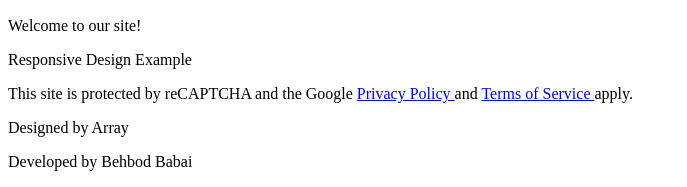
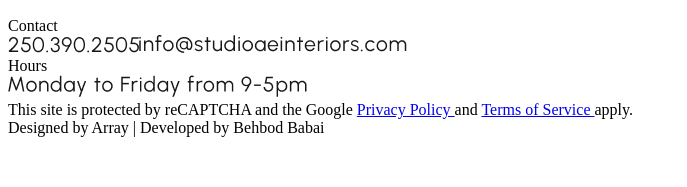
Before and after one commit to behi22/StudioAE, a website with bundled scripts: page index.html in a window 1280 px wide. Shown: the part 1092-1279 px from the top of the page, without its empty margins (0-687 px from the left). After the commit the page ends 1237 px from the top, so only its background shows below. Built offline with nearby package versions, Linux system fonts and the light colour scheme.

Commit message:
finished footer

```diff
--- a/index.html
+++ b/index.html
@@ -87,15 +87,24 @@
     </header>
     <main>
       <div class="container">
-        <div class="column">
-          <p>Welcome to our site!</p>
       </div>
-        <div class="column">
-          <p>Responsive Design Example</p>
+      <footer>
+        <div class="footer-top">
+          <div class="socials">
+            <div class="left-content">
+              <div>Contact</div>
+              <div><img src="./assets/icons/number.png" alt="number" class="image-spacing"><img src="./assets/icons/email.png" alt="email"></div>
+            </div>
+            <div class="right-content">
+              <div class="hours">Hours</div>
+              <div><img src="./assets/icons/hours.png" alt="hours"></div>
             </div>
           </div>
-    <footer>
-      <p>
+        </div>
+        <span class="footer-line"></span>
+        <div class="footer-bottom">
+          <div class="left-content">
+            <div id="terms">
               This site is protected by reCAPTCHA and the Google
               <a
                 href="https://policies.google.com/privacy"
@@ -113,9 +122,12 @@
                 Terms of Service
               </a>
               apply.
-      </p>
-      <p>Designed by Array</p>
-      <p>Developed by Behbod Babai</p>
+            </div>
+          </div>
+          <div class="right-content">
+            Designed by Array | Developed by Behbod Babai
+          </div>
+        </div>
       </footer>
   </div>
     <script type="module" src="scripts/main.js"></script>
--- a/styles/_base.scss
+++ b/styles/_base.scss
@@ -5,9 +5,7 @@
   box-sizing: border-box;
 }
 
-header,
-main,
-footer {
+main {
   box-sizing: border-box;
 }
 
@@ -25,7 +23,7 @@ header {
   display: flex;
   justify-content: space-between;
   align-items: center;
-  padding: 0 20px;
+  padding: 0 5%;
   box-sizing: border-box;
 }
 
@@ -251,8 +249,97 @@ body {
 }
 
 footer {
-  text-align: center;
-  padding: 10px;
-  background-color: #fff;
-  color: #000;
+  background-color: rgb(255, 254, 253);
+  color: rgb(75, 75, 75);
+  width: 100%;
+  box-sizing: border-box;
+  position: relative;
+  display: flex;
+  justify-content: center;
+  flex-direction: column;
+  align-items: center;
+  font-family: Urbanist;
+  font-size: 17px;
+  font-style: normal;
+  font-weight: 400;
+  line-height: 159%;
+  letter-spacing: 0.6px;
 }
+
+footer a {
+  color: rgb(75, 75, 75);
+  text-decoration-line: underline;
+}
+
+.image-spacing {
+  margin-right: 30px;
+}
+
+.socials {
+  margin-top: 30px;
+  margin-bottom: 30px;
+  font-size: 20px;
+  line-height: 189%;
+  color: gray;
+}
+
+.left-content,
+.right-content {
+  flex: 1;
+}
+
+/* Footer Top */
+.footer-top {
+  display: flex;
+  flex-direction: column;
+  width: 100%;
+  box-sizing: border-box;
+  padding: 25px 5%;
+}
+
+.footer-top .socials {
+  display: flex;
+  justify-content: space-between;
+  align-items: center;
+  width: 100%;
+  margin-bottom: 15px;
+}
+
+.footer-top .left-content {
+  text-align: left; /* Ensure left alignment for footer-top left content */
+}
+
+.footer-top .right-content {
+  text-align: right; /* Ensure right alignment for footer-top right content */
+}
+
+.footer-top .right-content .hours {
+  padding-right: 32%; /* Ensure left alignment for footer-top right hours label */
+}
+
+/* Footer Separator Line */
+.footer-line {
+  width: 90%;
+  height: 1px;
+  background-color: gray;
+  margin: 0 auto;
+  display: block;
+}
+
+/* Footer Bottom */
+.footer-bottom {
+  display: flex;
+  justify-content: space-between;
+  align-items: center;
+  width: 100%;
+  padding: 20px 5%;
+  box-sizing: border-box;
+}
+
+.footer-bottom .left-content {
+  text-align: left; /* Left align for footer bottom left content */
+}
+
+.footer-bottom .right-content {
+  text-align: right; /* Right align for footer bottom right content */
+}
--- a/styles/_layout.scss
+++ /dev/null
@@ -1,17 +0,0 @@
-.container {
-  display: flex;
-  flex-wrap: wrap;
-  gap: 10px;
-}
-
-.column {
-  flex: 1 1 100%;
-  padding: 10px;
-  background-color: #f4f4f4;
-}
-
-@include respond-to(desktop) {
-  .column {
-    flex: 1 1 33%;
-  }
-}
--- a/styles/_variables.scss
+++ b/styles/_variables.scss
@@ -1,6 +1,7 @@
 $primary-color: #000000;
 $secondary-color: #ffffff;
 $background-color: #afafaf;
+$theme-color: rgb(255, 245, 220);
 $text-color: #000000;
 
 // Breakpoints for responsive design
```
Also changed, not shown: assets/icons/hours.png (added), styles/main.css, 1 other file. Lines whose indentation alone changed are shown as unchanged.
